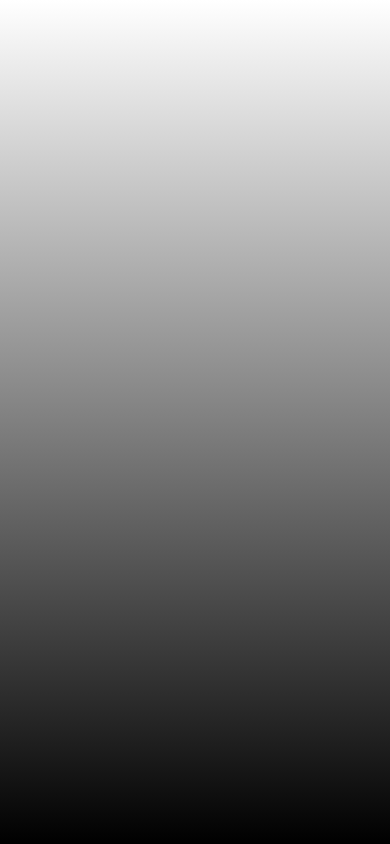
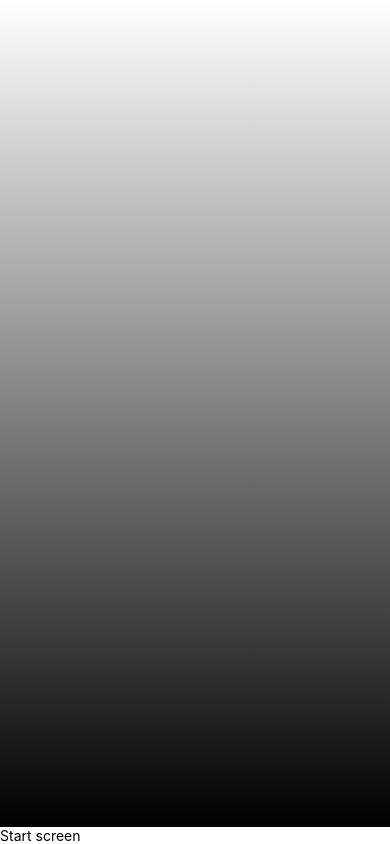
Before and after one commit to psteingh/LTRapp, a React Native app: screen / in a window 390 px wide. Built offline with nearby package versions, Linux system fonts and the light colour scheme.

Commit message:
ltrapp04021000

```diff
--- a/App.js
+++ b/App.js
@@ -1,4 +1,4 @@
-import { StyleSheet, View } from 'react-native';
+import { StyleSheet, View, Text } from 'react-native';
 import { LinearGradient } from 'expo-linear-gradient';
 
 import { NavigationContainer } from '@react-navigation/native';
@@ -18,6 +18,9 @@ export default function App() {
         style={styles.container}
         // style={{ position: "absolute" }}
       />
+      <View>
+        <Text>Start screen</Text>
+      </View>
 
       {/* <NavBottom /> */}
 
```
